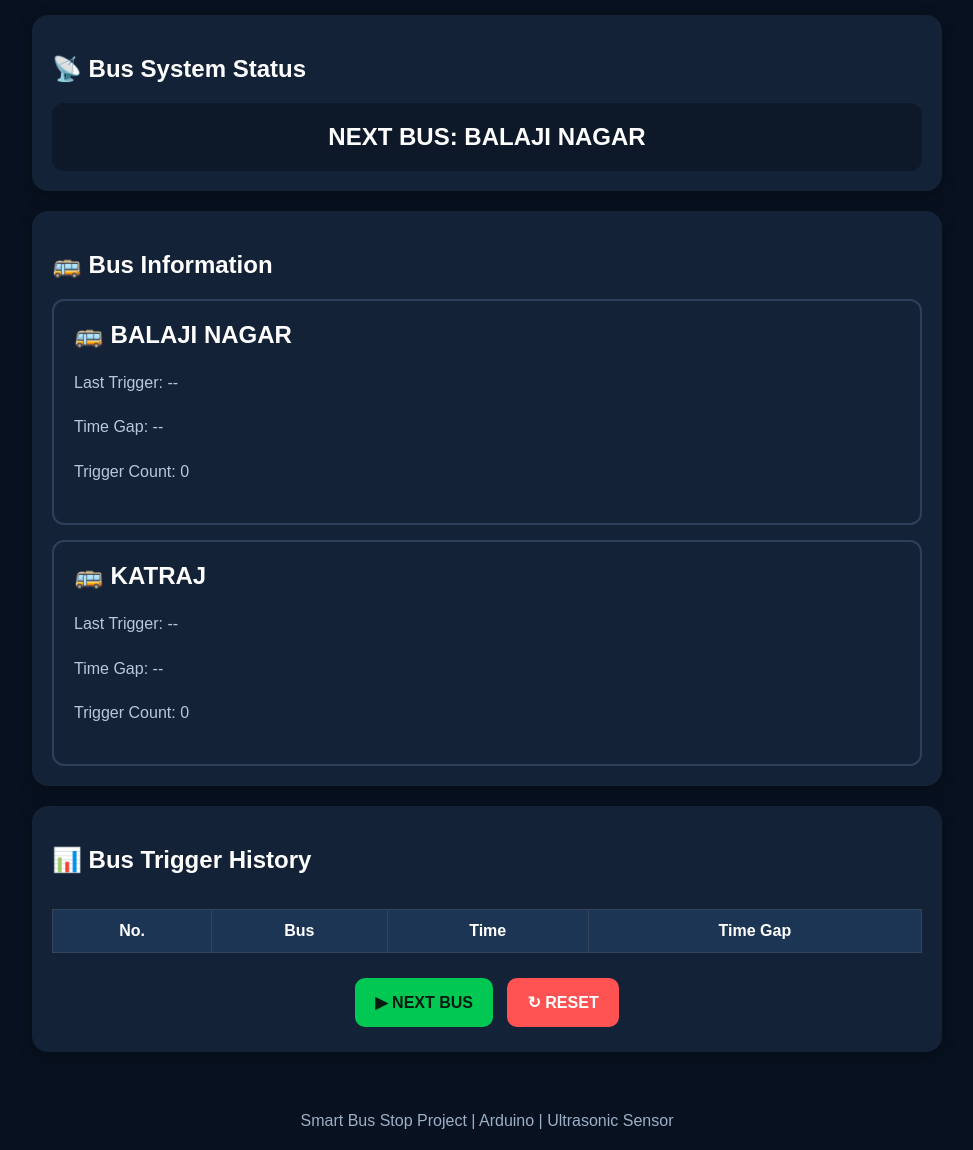
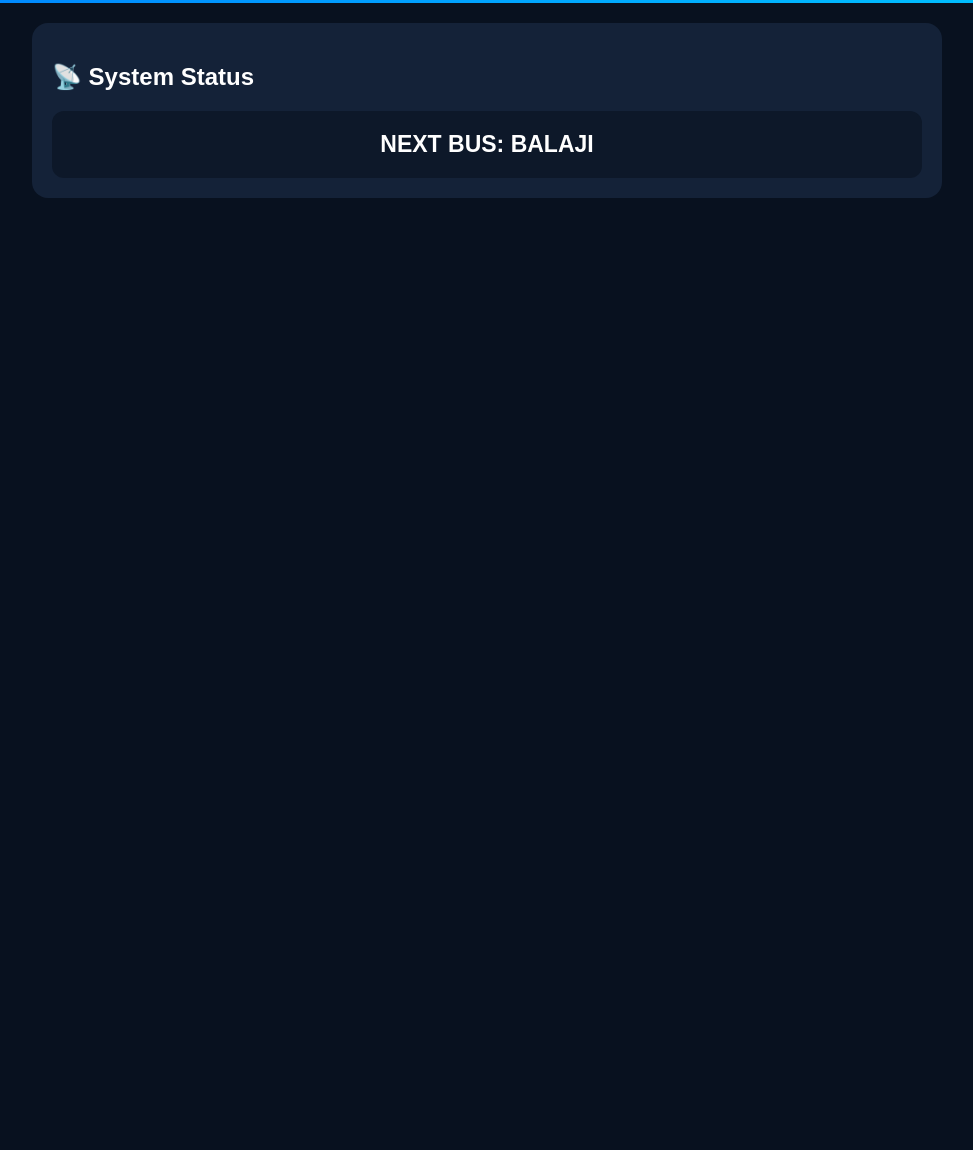
Before and after one commit to gurughutukade9-dev/smart-bus-stop, a plain HTML site: page index.html in a window 1280 px wide. Shown: the part 130-1280 px from the top of the page, without its empty margins (153-1126 px from the left). After the commit the page ends 800 px from the top, so only its background shows below. Drawn offline with Linux system fonts and the light colour scheme.

Commit message:
Update index.html

```diff
--- a/index.html
+++ b/index.html
@@ -28,10 +28,6 @@ header h1 {
     font-size: 28px;
 }
 
-header p {
-    margin-top: 8px;
-}
-
 .container {
     max-width: 950px;
     margin: auto;
@@ -43,12 +39,11 @@ header p {
     padding: 20px;
     border-radius: 16px;
     margin-bottom: 20px;
-    box-shadow: 0 4px 15px rgba(0,0,0,0.25);
 }
 
 .status {
     text-align: center;
-    font-size: 24px;
+    font-size: 23px;
     font-weight: bold;
     padding: 20px;
     background: #0d1829;
@@ -57,7 +52,7 @@ header p {
 
 .bus {
     border: 2px solid #2e4059;
-    padding: 20px;
+    padding: 18px;
     border-radius: 12px;
     margin-top: 15px;
 }
@@ -78,7 +73,7 @@ header p {
 
 button {
     border: none;
-    padding: 15px 20px;
+    padding: 14px 18px;
     border-radius: 10px;
     font-size: 16px;
     font-weight: bold;
@@ -109,7 +104,7 @@ table {
 
 th, td {
     border: 1px solid #34445a;
-    padding: 12px 8px;
+    padding: 10px 6px;
     text-align: center;
 }
 
@@ -139,200 +134,6 @@ footer {
 <div class="container">
 
     <div class="card">
-        <h2>📡 Bus System Status</h2>
+        <h2>📡 System Status</h2>
         <div class="status" id="nextBus">
-            NEXT BUS: BALAJI NAGAR
-        </div>
-    </div>
-
-    <div class="card">
-        <h2>🚌 Bus Information</h2>
-
-        <div class="bus" id="balaji">
-            <h2>🚌 BALAJI NAGAR</h2>
-            <div class="info">
-                <p>Last Trigger: <span id="balajiTime">--</span></p>
-                <p>Time Gap: <span id="balajiGap">--</span></p>
-                <p>Trigger Count: <span id="balajiCount">0</span></p>
-            </div>
-        </div>
-
-        <div class="bus" id="katraj">
-            <h2>🚌 KATRAJ</h2>
-            <div class="info">
-                <p>Last Trigger: <span id="katrajTime">--</span></p>
-                <p>Time Gap: <span id="katrajGap">--</span></p>
-                <p>Trigger Count: <span id="katrajCount">0</span></p>
-            </div>
-        </div>
-    </div>
-
-    <div class="card">
-        <h2>📊 Bus Trigger History</h2>
-
-        <div class="history">
-            <table>
-                <thead>
-                    <tr>
-                        <th>No.</th>
-                        <th>Bus</th>
-                        <th>Time</th>
-                        <th>Time Gap</th>
-                    </tr>
-                </thead>
-
-                <tbody id="history"></tbody>
-            </table>
-        </div>
-
-        <div class="buttons">
-            <button class="trigger" onclick="triggerBus()">
-                ▶ NEXT BUS
-            </button>
-
-            <button class="reset" onclick="resetSystem()">
-                ↻ RESET
-            </button>
-        </div>
-    </div>
-
-</div>
-
-<footer>
-    Smart Bus Stop Project | Arduino | Ultrasonic Sensor
-</footer>
-
-<script>
-
-let next = 0;
-let total = 0;
-let lastTrigger = null;
-
-let balajiCount = 0;
-let katrajCount = 0;
-
-let historyData = [];
-
-function triggerBus() {
-
-    let now = new Date();
-
-    let time = now.toLocaleTimeString();
-
-    let gap = "--";
-
-    if(lastTrigger !== null) {
-        gap = Math.round((now - lastTrigger) / 1000) + " sec";
-    } else {
-        gap = "Start";
-    }
-
-    lastTrigger = now;
-
-    total++;
-
-    let busName;
-
-    if(next === 0) {
-
-        busName = "BALAJI NAGAR";
-
-        balajiCount++;
-
-        document.getElementById("balajiTime").textContent = time;
-
-        document.getElementById("balajiGap").textContent = gap;
-
-        document.getElementById("balajiCount").textContent = balajiCount;
-
-        document.getElementById("balaji").classList.add("active");
-
-        document.getElementById("katraj").classList.remove("active");
-
-        next = 1;
-
-    } else {
-
-        busName = "KATRAJ";
-
-        katrajCount++;
-
-        document.getElementById("katrajTime").textContent = time;
-
-        document.getElementById("katrajGap").textContent = gap;
-
-        document.getElementById("katrajCount").textContent = katrajCount;
-
-        document.getElementById("katraj").classList.add("active");
-
-        document.getElementById("balaji").classList.remove("active");
-
-        next = 0;
-    }
-
-    document.getElementById("nextBus").textContent =
-        "NEXT BUS: " + (next === 0 ? "BALAJI NAGAR" : "KATRAJ");
-
-    historyData.unshift({
-        number: total,
-        bus: busName,
-        time: time,
-        gap: gap
-    });
-
-    showHistory();
-}
-
-function showHistory() {
-
-    let table = document.getElementById("history");
-
-    table.innerHTML = "";
-
-    historyData.forEach(item => {
-
-        let row = document.createElement("tr");
-
-        [item.number, item.bus, item.time, item.gap].forEach(value => {
-            let cell = document.createElement("td");
-            cell.textContent = value;
-            row.appendChild(cell);
-        });
-
-        table.appendChild(row);
-
-    });
-}
-
-function resetSystem() {
-
-    next = 0;
-    total = 0;
-    lastTrigger = null;
-
-    balajiCount = 0;
-    katrajCount = 0;
-
-    historyData = [];
-
-    document.getElementById("balajiTime").textContent = "--";
-    document.getElementById("balajiGap").textContent = "--";
-    document.getElementById("balajiCount").textContent = "0";
-
-    document.getElementById("katrajTime").textContent = "--";
-    document.getElementById("katrajGap").textContent = "--";
-    document.getElementById("katrajCount").textContent = "0";
-
-    document.getElementById("nextBus").textContent =
-        "NEXT BUS: BALAJI NAGAR";
-
-    document.getElementById("balaji").classList.remove("active");
-    document.getElementById("katraj").classList.remove("active");
-
-    document.getElementById("history").innerHTML = "";
-}
-
-</script>
-
-</body>
-</html>
+            NEXT BUS: BALAJI
```
